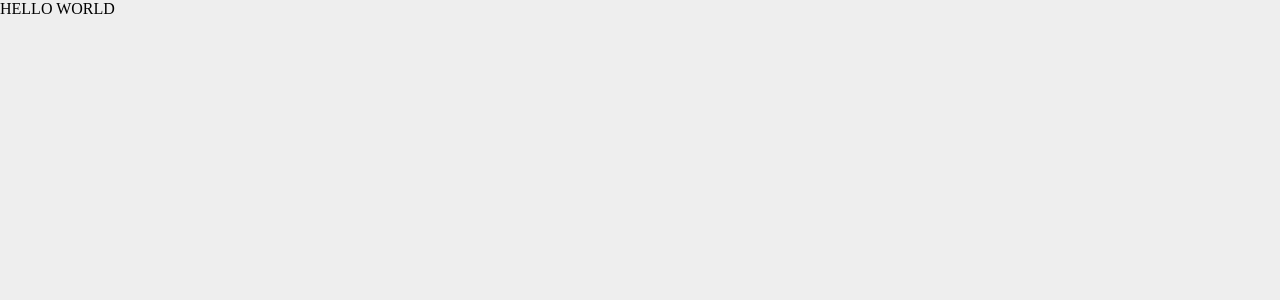
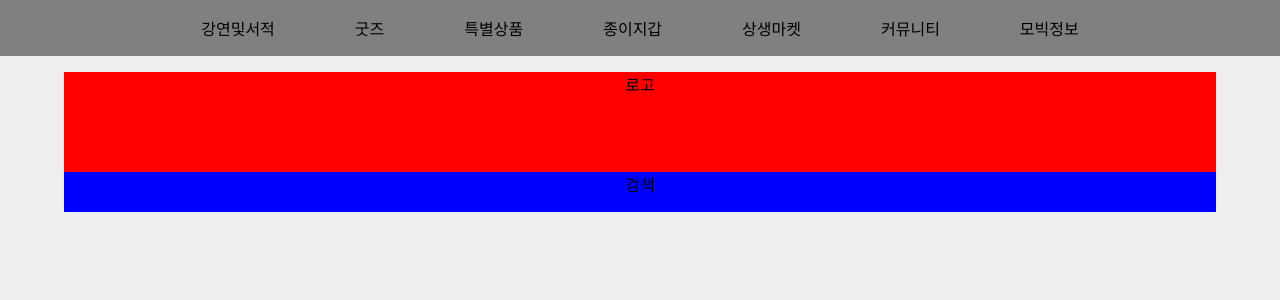
Before and after one commit to choonsimDev/MobickStation, a Next.js app: page / in a window 1280 px wide. Shown: the top 300 px of the page. Built offline with nearby package versions, Linux system fonts and the light colour scheme; a web font is replaced by a local one.

Commit message:
1. add component Header 2. add component LogoAndSearch

```diff
--- /dev/null
+++ b/components/Center.js
@@ -0,0 +1,12 @@
+import styled from "styled-components";
+
+const StyledDiv = styled.div`
+  max-width: 1200px;
+  margin: 0 auto;
+  padding: 0 0.5rem;
+
+`;
+
+export default function Center({ children }) {
+  return <StyledDiv>{children}</StyledDiv>;
+}
--- /dev/null
+++ b/components/Header.js
@@ -0,0 +1,27 @@
+import styled from "styled-components";
+
+const StyledHeader = styled.header`
+
+    display: flex;
+    flex-direction: row;
+    justify-content: center;
+    align-items: center;
+    gap: 5rem;
+    background-color: gray;
+    padding: 1rem;
+    text-align: center;
+`;
+
+export default function Header() {
+    return (
+        <StyledHeader>
+            <div>강연및서적</div>
+            <div>굿즈</div>
+            <div>특별상품</div>
+            <div>종이지갑</div>
+            <div>상생마켓</div>
+            <div>커뮤니티</div>
+            <div>모빅정보</div>
+        </StyledHeader>
+    );
+}
--- /dev/null
+++ b/components/LogoAndSearch.js
@@ -0,0 +1,30 @@
+import Styled from 'styled-components';
+
+const StyledDiv = Styled.div`
+    display: flex;
+    flex-direction: column;
+    justify-content: center;
+    align-items: center;
+    padding: 1rem;
+    text-align: center;
+
+`;
+const StyledLogo = Styled.div`
+    height: 100px;
+    width: 100%;
+    background-color: red;
+`;
+const StyledSearch = Styled.div`
+    height: 40px;
+    width: 100%;
+    background-color: blue;
+`;
+
+export default function LogoAndSearch() {
+    return (
+        <StyledDiv>
+            <StyledLogo>로고</StyledLogo>
+            <StyledSearch>검색</StyledSearch>
+        </StyledDiv>
+    );
+}
--- a/pages/index.js
+++ b/pages/index.js
@@ -1,8 +1,16 @@
 import Head from "next/head";
-import Image from "next/image";
-import { Inter } from "next/font/google";
+import Center from "@/components/Center";
+import styled from "styled-components";
 
-const inter = Inter({ subsets: ["latin"] });
+import Header from "@/components/Header";
+import LogoAndSearch from "@/components/LogoAndSearch";
+
+const StyledDiv = styled.div`
+display: flex;
+justify-content: center;
+align-items: center;
+`;
+
 
 export default function Home() {
   return (
@@ -13,7 +21,10 @@ export default function Home() {
         <meta name="viewport" content="width=device-width, initial-scale=1" />
         <link rel="icon" href="/favicon.ico" />
       </Head>
-      <div>HELLO WORLD</div>
+      <Header />
+      <Center>
+        <LogoAndSearch />
+      </Center>
     </>
   );
 }
```
